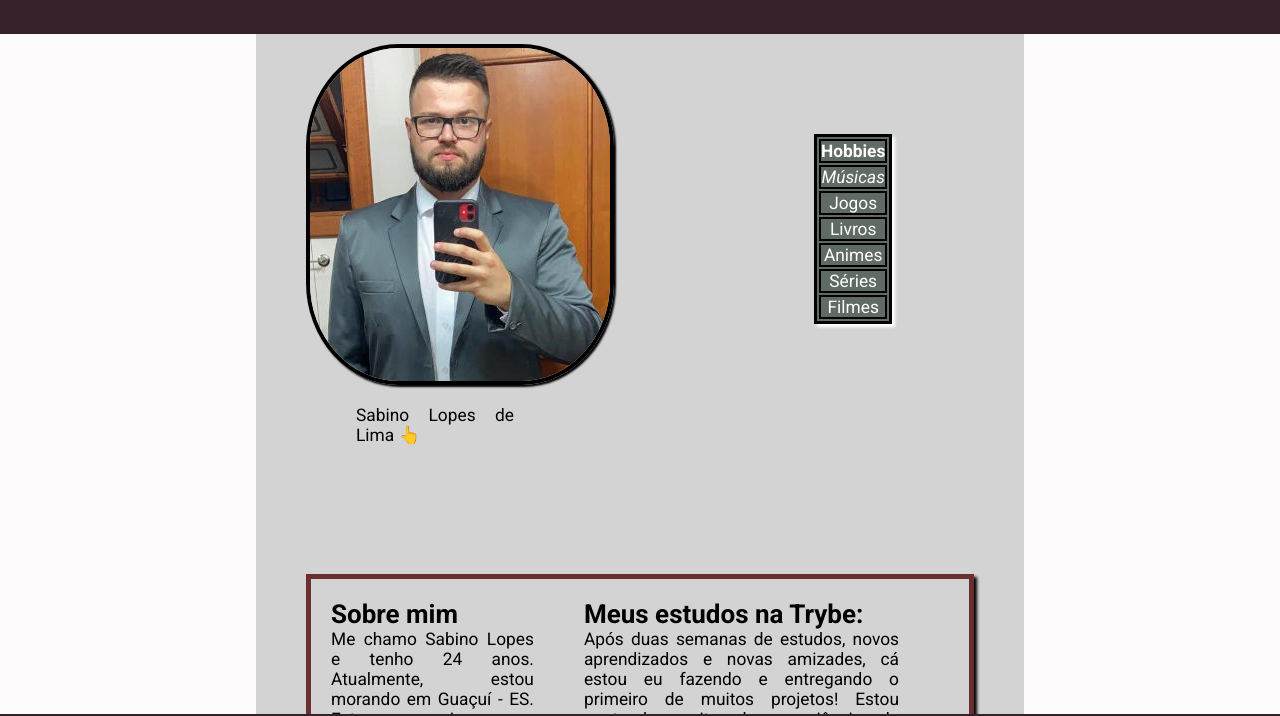
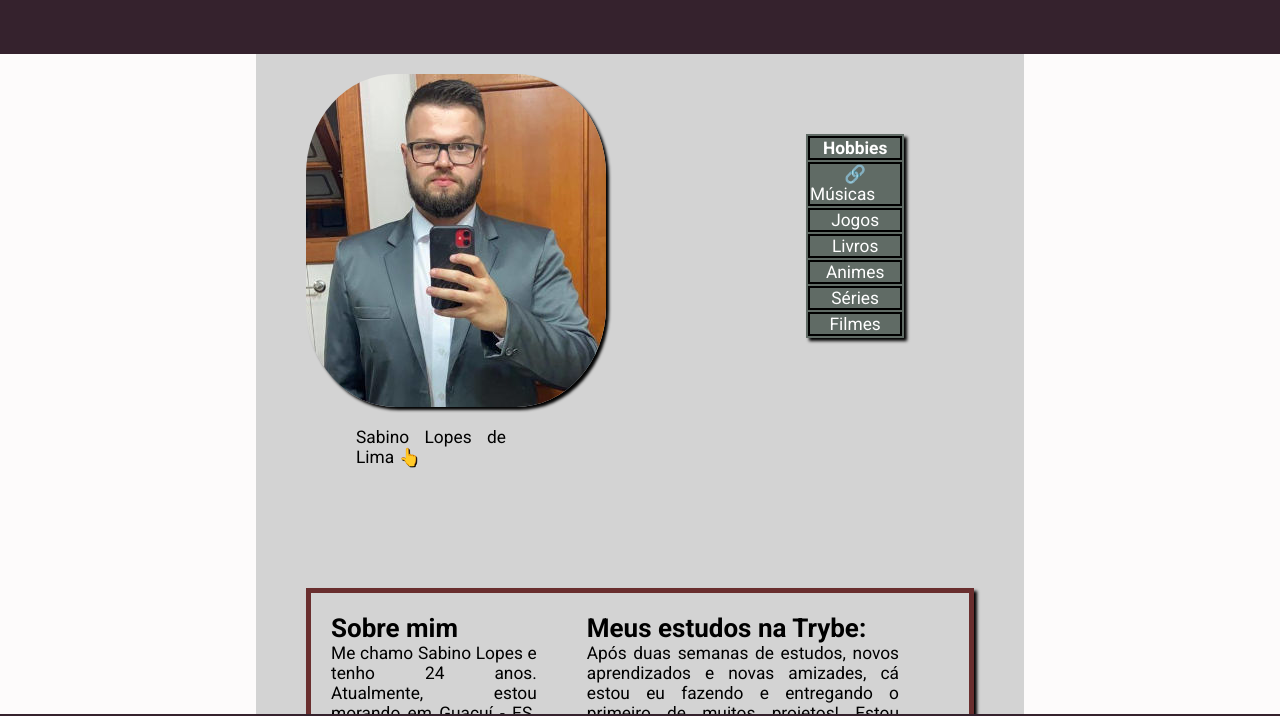
Before and after one commit to sabinolopes/sabinolopes.github.io, a plain HTML site: page projetos/lessons-learned/index.html in a window 1280 px wide. Shown: the part 66-782 px from the top of the page. Drawn offline with Linux system fonts and the light colour scheme.

Commit message:
correções

```diff
--- a/projetos/lessons-learned/index.html
+++ b/projetos/lessons-learned/index.html
@@ -16,7 +16,7 @@
             <section id="tabela-imagem">
                 <figure>
                     <img id="minha_foto" src="/imagens/sabino.jpg" alt="Foto de Sabino Lopes">
-                    <figcaption>Sabino Lopes de Lima &#x1F446;</figcaption>
+                    <figcaption>Sabino Lopes de Lima <span>&#x1F446;</span></figcaption>
                 </figure>
                 <table id="tabela">
                     <tr>
@@ -24,7 +24,7 @@
                     </tr>
                     <tr>
                         <td><a href="https://open.spotify.com/playlist/736UuX7mCQf4qLWiZcavCx?si=937cbac88f7b40dc"
-                            target="_blank">Músicas</a></td>
+                            target="_blank"><span>&#128279; Músicas</span></a></td>
                     </tr>
                     <tr>
                         <td>Jogos</td>
@@ -46,7 +46,7 @@
             <section id="textos">
             <aside class="lado-esquerdo">
                 <h2>Sobre mim</h2>
-                <p>Me chamo Sabino Lopes e tenho 24 anos. Atualmente, estou morando em Guaçuí - ES. Estou em meio a uma transição de carreira para a Área de Tecnologia e aprimorando minhas habilidades enquanto estudo na Trybe! Estes são meu <a href="https://www.linkedin.com/in/sabino-lopes/" target="_blank">Linkedin</a> e meu <a href="https://github.com/sabinolopes/" target="_blank">GitHub</a>.</p>
+                <p>Me chamo Sabino Lopes e tenho 24 anos. Atualmente, estou morando em Guaçuí - ES. Estou em meio a uma transição de carreira para a Área de Tecnologia e aprimorando minhas habilidades enquanto estudo na Trybe! Estes são meu <a href="https://www.linkedin.com/in/sabino-lopes/" target="_blank">&#128279;Linkedin</a> e meu <a href="https://github.com/sabinolopes/" target="_blank">&#128279;GitHub</a>.</p>
             </aside>
             <article class="lado-direito">
                 <h2>Meus estudos na Trybe:</h2>
--- a/projetos/lessons-learned/style.css
+++ b/projetos/lessons-learned/style.css
@@ -20,6 +20,7 @@ body {
   color: white;
   position: fixed;
   width: 100%;
+  padding: 10px;
   top: 0;
   height: 100px;
 }
@@ -31,9 +32,8 @@ body {
 }
 
 #minha_foto {
-  box-shadow: 2px 2px 2px black;
-  border: 4px solid black;
-  margin: 110px 0 0 50px;
+  box-shadow: 3px 3px 3px black;
+  margin: 140px 0 0 50px;
   float: left;
   border-radius: 30%;
 }
@@ -43,14 +43,21 @@ figcaption {
   display: inline-block;
 }
 
+figcaption span {
+  text-shadow: 1px 1px black;
+}
+
 #tabela {
   float: right;
   margin: 200px;
   width: 200px;
   background-color: rgb(96, 107, 101);
   color: white;
-  border: 3px solid black;
-  box-shadow: 3px 3px 3px;
+  box-shadow: 3px 3px 3px black;
+}
+
+#tabela span {
+  margin-right: 25px;
 }
 
 #tabela-imagem {
@@ -86,6 +93,10 @@ ol , ul {
   color: black;
 }
 
+#textos a:hover{
+  color: rgb(14, 148, 182);
+  }
+
 #titulo-listas {
   margin: 0 0 20px 50px;
 }
@@ -110,13 +121,12 @@ ol , ul {
 a {
   color: white;
   text-decoration: none;
-  font-style: italic;
 }
 
 a:hover {
-  color: blue;
+  color: rgb(14, 182, 103);
 }
 
 a:active {
-  color: white;
+  color: rgb(164, 197, 18);
 }
```
